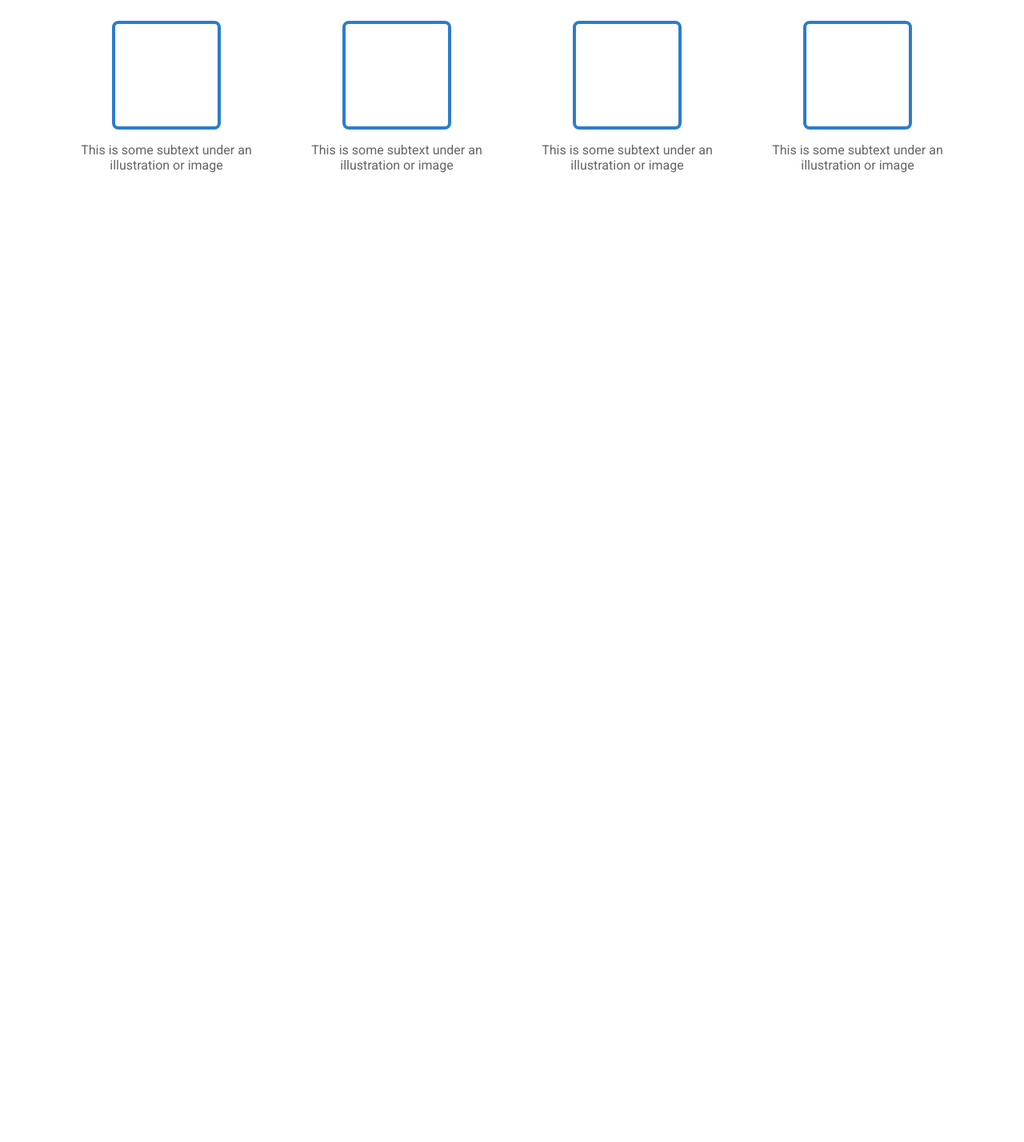
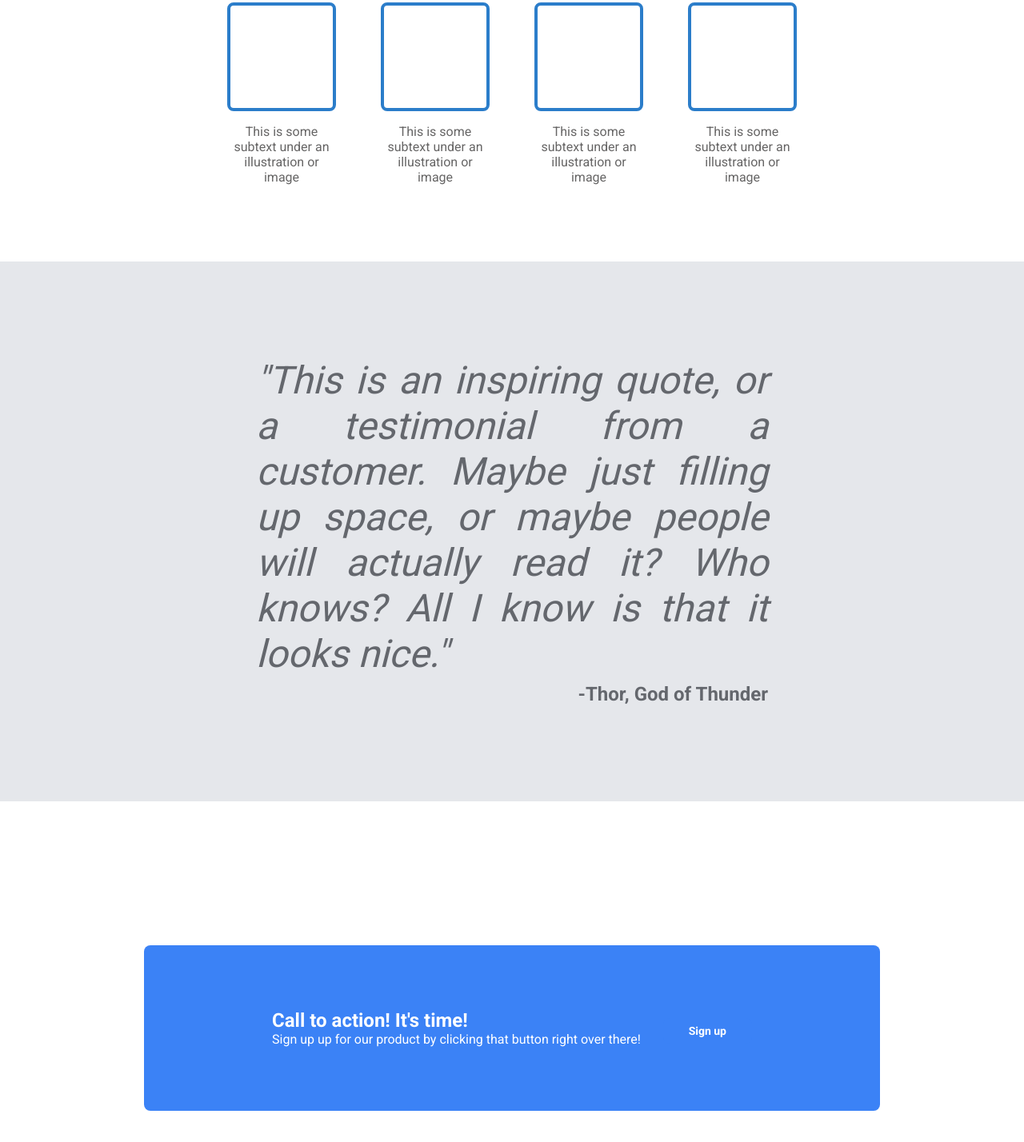
Before and after one commit to arturodelac/landing-page, a plain HTML site: page index.html in a window 1280 px wide. Shown: the part 564-1992 px from the top of the page at 80% size. Before the commit the page ends 876 px from the top, so only its background shows below. Drawn offline with Linux system fonts and the light colour scheme.

Commit message:
Added elements to HTML and CSS

```diff
--- a/index.html
+++ b/index.html
@@ -21,7 +21,7 @@
         <div class="text-main">
         <h2 class="main-title">This website is awesome</h2>
         <p class="subtext">This website has some subtext that goes here under the main title. It's a smaller font and the color is lower contrast</p>
-        <button class="sign-up">Sign up</button>
+        <button class="sign-upB">Sign up</button>
         </div>
         <div class="picture">
             <p>This is a placeholder for an image</p>
@@ -60,11 +60,25 @@
 
 
     </div>
+    <div class = "testimonial">
+        <p class ="quote">"This is an inspiring quote, or a testimonial from a customer. Maybe just filling up space, or maybe people will actually read it? Who knows? All I know is that it looks nice."</p>
+        <p class="author">-Thor, God of Thunder</p>
+
+    </div>
+    <div class="sign-up">
+        <div class="text-signup">
+            <p class= "title-signup">Call to action! It's time!</p>
+            <p class= "text-signup">Sign up up for our product by clicking that button right over there!</p>
+        </div>
+        <button id="signup-button">Sign up</button>
+
 
 
 
     </div>
 
 
+
+
 </body>
 </html>
--- a/style.css
+++ b/style.css
@@ -83,17 +83,22 @@ h3 {
     flex:1 1 auto;
     background-color: rgb(141, 141, 141);
 }
+.sign-upB{
+    border: 0px;
+}
 
 button {
     background-color: #3b82f6;
     color: white;
-    border: 0px;
+
     padding-left: 32px;
     padding-right: 32px;
     padding-top:8px;
     padding-bottom:8px;
     font-weight: 700;
     font-size: 14px;
+    margin-top: 8px;
+
 
     border-radius: 8px;
 }
@@ -115,13 +120,13 @@ button {
     display: flex;
     align-items: center;
     text-align: center;
-    gap:32px;
+    gap:64px;
     flex: 1;
 
 }
 .info {
     display: flex;
-    max-width: 256px;
+    max-width: 128px;
     flex-direction: column;
     gap:16px;
     align-items: center;
@@ -140,3 +145,65 @@ button {
     background-color: white;
     border-style: solid;
 }
+
+.testimonial {
+    display: flex;
+    align-items: center;
+    justify-content: center;
+    background-color: #e5e7eb;
+    color: #64676d;
+    padding:120px;
+    padding-left: 320px;
+    padding-right: 320px;
+    font-size: 48px;
+    font-weight: 200;
+    flex-direction: column;
+
+}
+
+.quote {
+    text-align: justify;
+    font-style: italic;
+
+}
+
+.author{
+    font-weight: 700;
+    font-size: 24px;
+    align-self: flex-end;
+    text-align: right;
+    padding-top: 8px;
+}
+
+p {
+    margin: 0px;
+    padding:0px;
+}
+
+.sign-up {
+    display: flex;
+    align-items: center;
+    justify-content: space-between;
+    margin: 180px;
+    padding:160px;
+    padding-top: 80px;
+    padding-bottom: 80px;
+    background-color: #3b82f6;
+    border-radius: 8px;
+
+}
+
+#signup-button {
+    border-color: white;
+    border-top-width: 2px;
+    border: 8px;
+}
+.title-signup{
+    color: white;
+    font-size: 24px;
+    font-weight: 700;
+}
+
+.text-signup {
+    color:white;
+}
```
